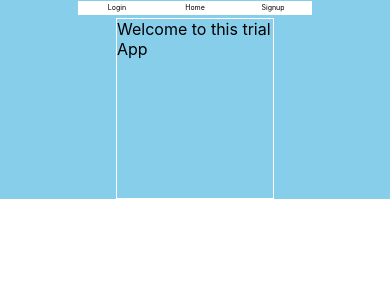
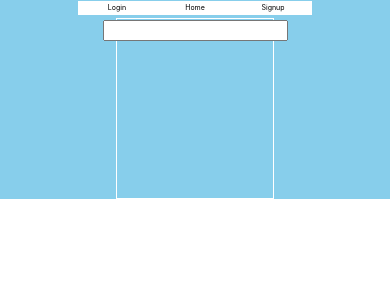
Before and after one commit to MokuaEnock/daraja, a React (Create React App) app: page / in a window 390 px wide. Shown: the top 300 px of the page. Built offline with nearby package versions, Linux system fonts and the light colour scheme.

Commit message:
add phone number input to home page

```diff
--- a/src/Main.js
+++ b/src/Main.js
@@ -1,3 +1,13 @@
+import { useState } from "react";
+
 export default function Main() {
-  return <main>Welcome to this trial App</main>;
+  let [phone, setPhone] = useState("");
+
+  return (
+    <main>
+      <from>
+        <input type="number" value={phone} on />
+      </from>
+    </main>
+  );
 }
```
